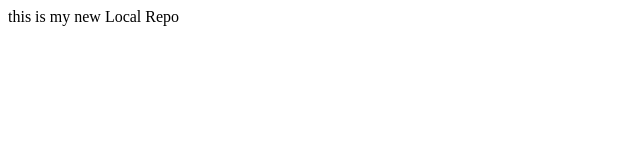
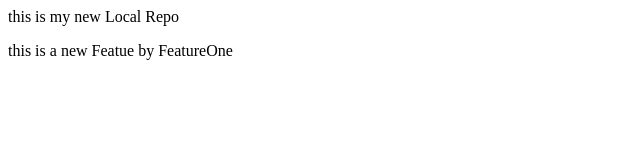
Before and after one commit to harshay922/LocalRepo, a plain HTML site: page index.html in a window 1280 px wide. Shown: the whole page, without its empty margins (0-640 px from the left). Drawn offline with Linux system fonts and the light colour scheme.

Commit message:
Add new FEatue

```diff
--- a/index.html
+++ b/index.html
@@ -1 +1,2 @@
 <p>this is my new Local Repo</p>
+<p>this is a new Featue by FeatureOne</p>
```
